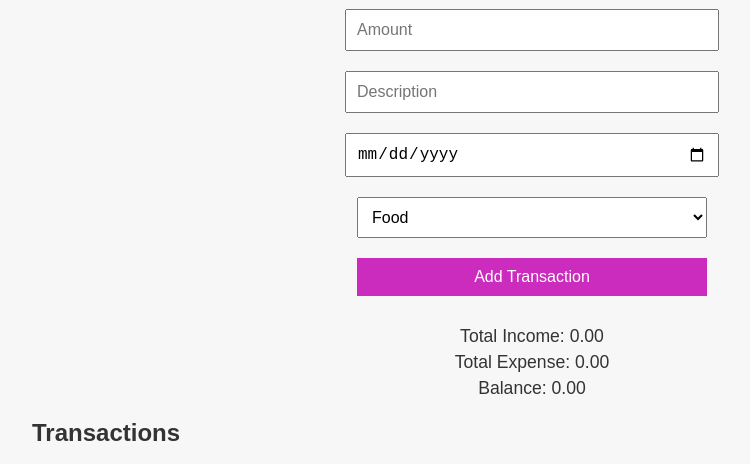
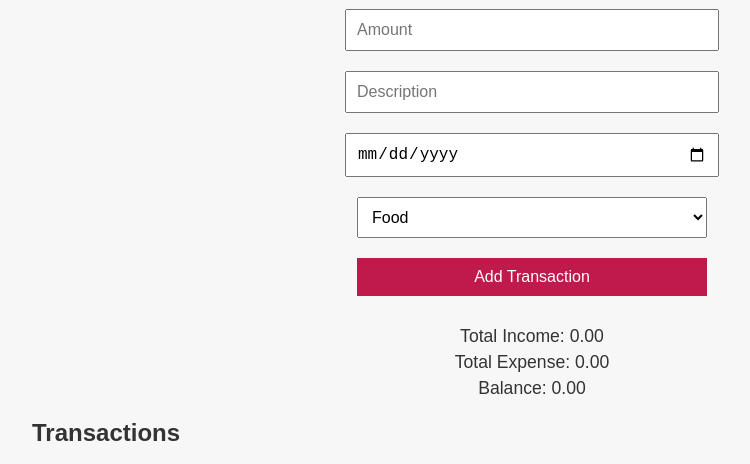
Before and after one commit to ssuraj2504/expense_tracker, a plain HTML site: page index.html in a window 1280 px wide. Shown: the part 99-563 px from the top of the page, without its empty margins (108-858 px from the left). Drawn offline with Linux system fonts and the light colour scheme.

Commit message:
main
Version 4.0

```diff
--- a/styles.css
+++ b/styles.css
@@ -48,7 +48,7 @@ form select {
 }
 
 form button {
-    background-color: #cc2cbe;
+    background-color: #c0194b;
     color: white;
     border: none;
     cursor: pointer;
```
